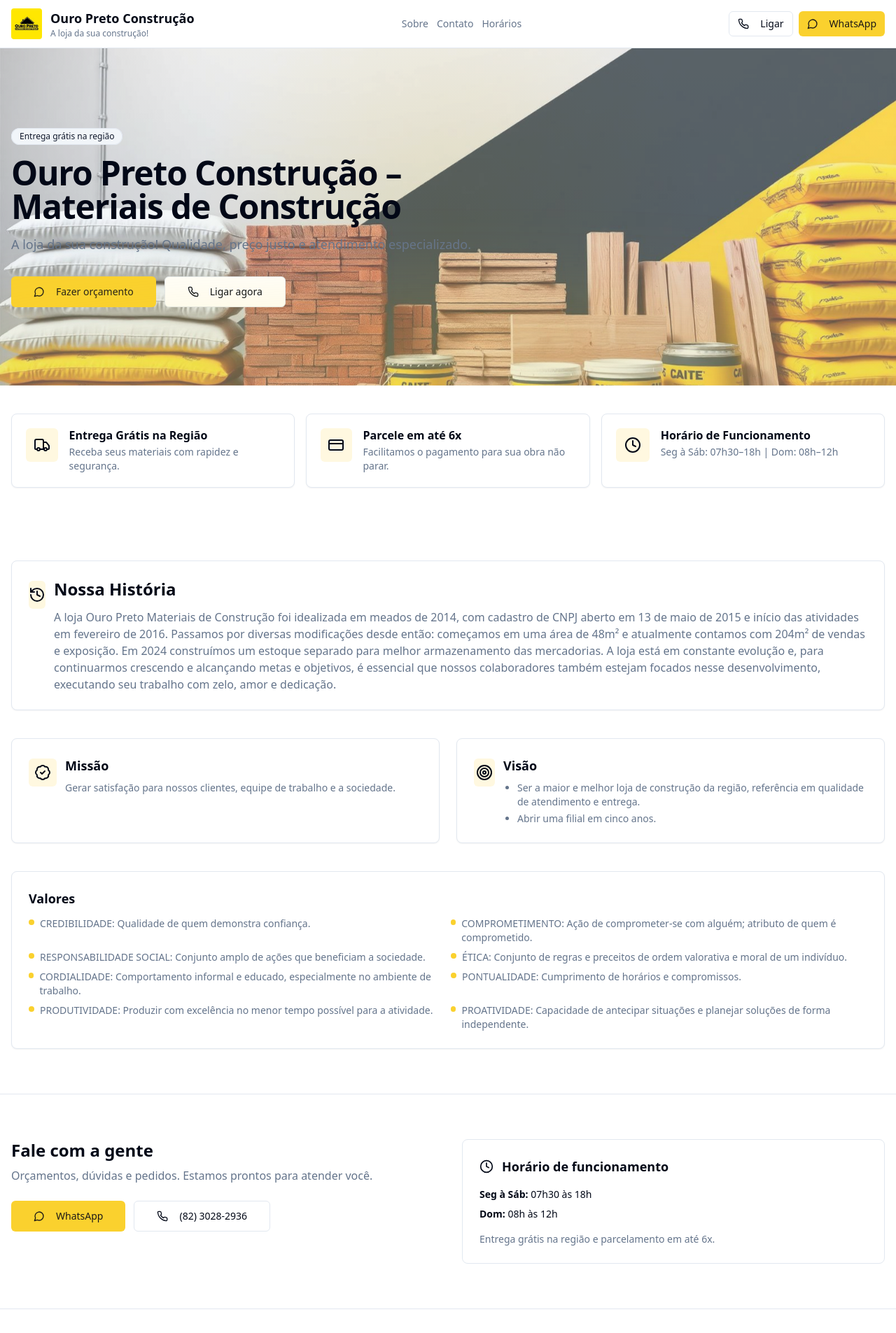
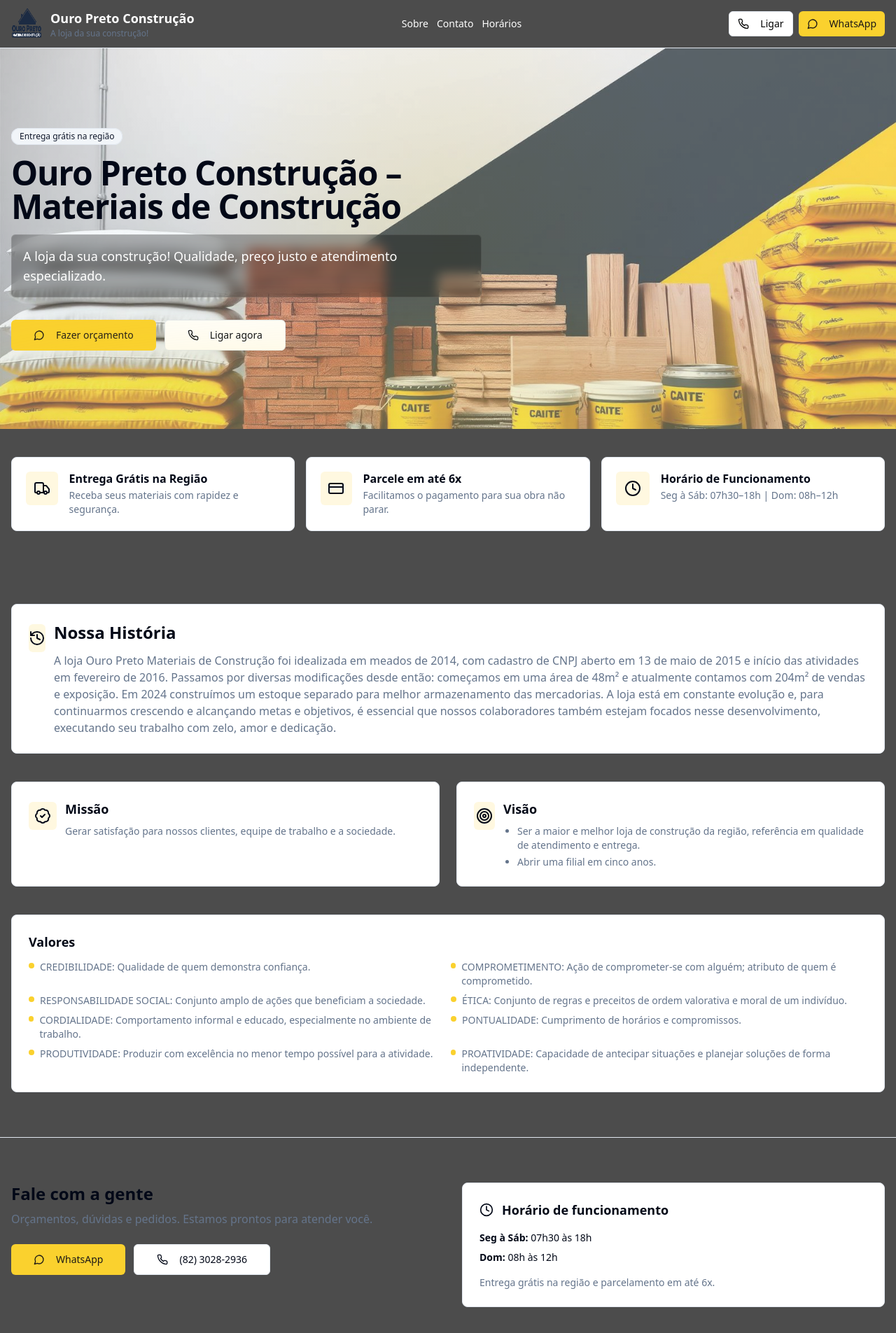
Before and after one commit to jonasnutels/ouroConstrucao, a React (Vite) app: page / in a window 1280 px wide. Shown: the top 1905 px of the page at 70% size. Built offline with nearby package versions, Linux system fonts and the light colour scheme.

Commit message:
ajuste para preto

```diff
--- a/src/components/site/AboutSection.tsx
+++ b/src/components/site/AboutSection.tsx
@@ -22,7 +22,7 @@ const valores = [
 
 const AboutSection = () => {
   return (
-    <section id="sobre" className="py-16">
+    <section id="sobre" className="py-16 bg-black/90 backdrop-blur supports-[backdrop-filter]:bg-black/70">
       <div className="container mx-auto px-4 space-y-10">
         <article className="rounded-lg border bg-card p-6 shadow-sm">
           <div className="flex items-start gap-3">
--- a/src/components/site/BrandHeader.tsx
+++ b/src/components/site/BrandHeader.tsx
@@ -7,7 +7,7 @@ const whatsappNumber = "558230282936"; // country code +55
 
 const BrandHeader = () => {
   return (
-    <header className="w-full border-b bg-background/80 backdrop-blur supports-[backdrop-filter]:bg-background/60">
+    <header className="w-full border-b bg-black/90 backdrop-blur supports-[backdrop-filter]:bg-black/70 text-white">
       <div className="container mx-auto px-4 py-3 flex items-center justify-between">
         <a href="#" className="flex items-center gap-3" aria-label="Ouro Preto Construção - Início">
           <img
@@ -24,13 +24,13 @@ const BrandHeader = () => {
           </div>
         </a>
 
-        <nav className="hidden md:flex items-center gap-3">
-          <a href="#sobre" className="text-sm text-muted-foreground hover:text-foreground transition-colors">Sobre</a>
-          <a href="#contato" className="text-sm text-muted-foreground hover:text-foreground transition-colors">Contato</a>
-          <a href="#horarios" className="text-sm text-muted-foreground hover:text-foreground transition-colors">Horários</a>
+        <nav className="hidden md:flex items-center gap-3 text-white">
+          <a href="#sobre" className="text-sm hover:text-foreground transition-colors">Sobre</a>
+          <a href="#contato" className="text-sm hover:text-foreground transition-colors">Contato</a>
+          <a href="#horarios" className="text-sm hover:text-foreground transition-colors">Horários</a>
         </nav>
 
-        <div className="flex items-center gap-2">
+        <div className="flex items-center gap-2 text-black">
           <Button asChild variant="outline" size="sm" aria-label={`Ligar para ${phoneDisplay}`}>
             <a href={`tel:${phoneTel}`}>
               <Phone className="mr-2" /> Ligar
--- a/src/components/site/ContactSection.tsx
+++ b/src/components/site/ContactSection.tsx
@@ -7,7 +7,7 @@ const whatsappNumber = "558230282936";
 
 const ContactSection = () => {
   return (
-    <section id="contato" className="py-16 border-t">
+    <section id="contato" className="py-16 border-t bg-black/90 backdrop-blur supports-[backdrop-filter]:bg-black/70">
       <div className="container mx-auto px-4 grid gap-10 md:grid-cols-2">
         <div>
           <h2 className="text-2xl font-bold">Fale com a gente</h2>
--- a/src/components/site/FeaturesStrip.tsx
+++ b/src/components/site/FeaturesStrip.tsx
@@ -20,8 +20,8 @@ const items = [
 
 const FeaturesStrip = () => {
   return (
-    <section className="py-10" aria-label="Destaques da loja">
-      <div className="container mx-auto px-4 grid gap-4 sm:grid-cols-2 lg:grid-cols-3">
+    <section className="py-10 bg-black/90 backdrop-blur supports-[backdrop-filter]:bg-black/70" aria-label="Destaques da loja">
+      <div className="container  mx-auto px-4 grid gap-4 sm:grid-cols-2 lg:grid-cols-3">
         {items.map(({ icon: Icon, title, desc }) => (
           <article key={title} className="rounded-lg border bg-card p-5 shadow-sm transition-colors">
             <div className="flex items-start gap-4">
--- a/src/components/site/HeroSection.tsx
+++ b/src/components/site/HeroSection.tsx
@@ -34,7 +34,7 @@ const HeroSection = () => {
           <h1 className="mt-4 text-4xl md:text-5xl font-extrabold tracking-tight leading-tight">
             Ouro Preto Construção – Materiais de Construção
           </h1>
-          <p className="mt-4 text-lg text-muted-foreground">
+          <p className="mt-4 text-lg text-white/90 backdrop-blur supports-[backdrop-filter]:text-white/100 border border-white/10 rounded-md p-4 bg-black/30">
             A loja da sua construção! Qualidade, preço justo e atendimento especializado.
           </p>
 
--- a/src/components/site/SiteFooter.tsx
+++ b/src/components/site/SiteFooter.tsx
@@ -1,6 +1,6 @@
 const SiteFooter = () => {
   return (
-    <footer className="border-t bg-background/70">
+    <footer className="border-t bg-black/90 backdrop-blur supports-[backdrop-filter]:bg-black/70">
       <div className="container mx-auto px-4 py-8 flex flex-col md:flex-row items-center justify-between gap-4">
         <p className="text-sm text-muted-foreground">
           © {new Date().getFullYear()} Ouro Preto Construção. Todos os direitos reservados.
--- a/src/pages/Index.tsx
+++ b/src/pages/Index.tsx
@@ -19,8 +19,8 @@ const Index = () => {
     telephone: "+55 82 3028-2936",
     areaServed: "Região",
     openingHoursSpecification: [
-      {"@type":"OpeningHoursSpecification","dayOfWeek":["Monday","Tuesday","Wednesday","Thursday","Friday","Saturday"],"opens":"07:30","closes":"18:00"},
-      {"@type":"OpeningHoursSpecification","dayOfWeek":["Sunday"],"opens":"08:00","closes":"12:00"}
+      { "@type": "OpeningHoursSpecification", "dayOfWeek": ["Monday", "Tuesday", "Wednesday", "Thursday", "Friday", "Saturday"], "opens": "07:30", "closes": "18:00" },
+      { "@type": "OpeningHoursSpecification", "dayOfWeek": ["Sunday"], "opens": "08:00", "closes": "12:00" }
     ]
   };
 
@@ -38,7 +38,7 @@ const Index = () => {
       </Helmet>
 
       <BrandHeader />
-      <main>
+      <main className="flex flex-col">
         <HeroSection />
         <FeaturesStrip />
         <AboutSection />
```
Also changed, not shown: public/lovable-uploads/f85b157d-fd96-4c80-b99b-80463f5cff9f.png.
